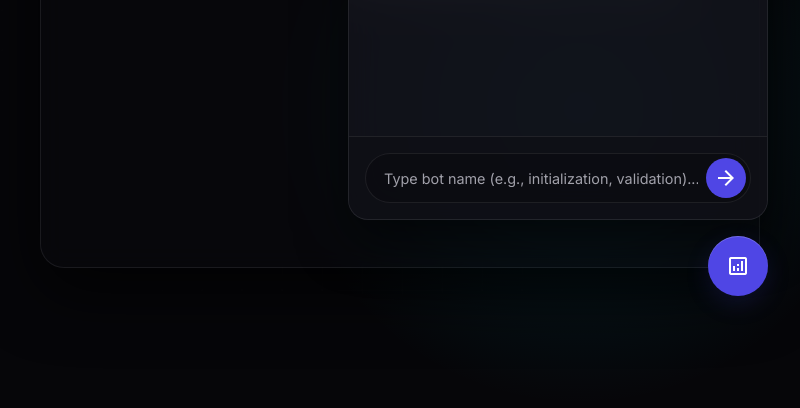
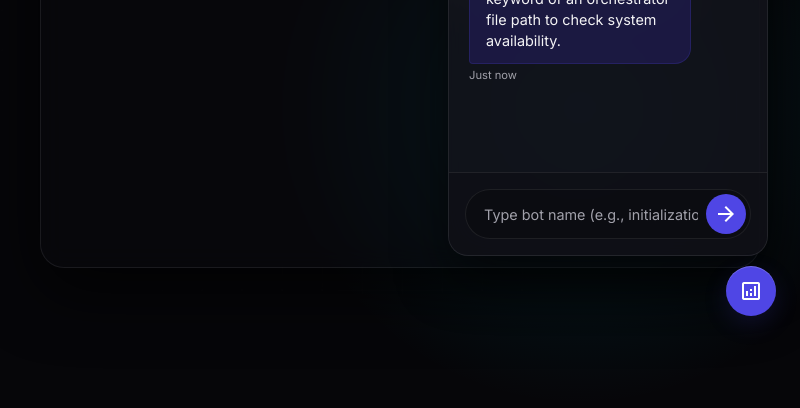
Before and after one commit to punithashunmugam4/electron-app-updater-test, an Electron app: page chatbot.html in a window 800 px wide. Shown: the part 472-880 px from the top of the page. Drawn offline with nearby package versions, Linux system fonts and the light colour scheme.

Commit message:
shortcut fix and chatbot css

```diff
--- a/chatbot.css
+++ b/chatbot.css
@@ -1,4 +1,3 @@
-
 :root {
   --bg-color: #060609;
   --chat-bg: rgba(20, 20, 28, 0.75);
@@ -77,11 +76,7 @@
     linear-gradient(90deg, rgba(255, 255, 255, 0.02) 1px, transparent 1px);
   background-size: 40px 40px;
   background-position: center;
-        mask-image: radial-gradient(
-          circle at center,
-          black 40%,
-          transparent 90%
-        );
+  mask-image: radial-gradient(circle at center, black 40%, transparent 90%);
   -webkit-mask-image: radial-gradient(
     circle at center,
     black 40%,
@@ -164,10 +159,10 @@
 /* --- Chatbot Floating Toggle --- */
 .chat-widget-toggle {
   position: fixed;
-        bottom: 32px;
-        right: 32px;
-        width: 60px;
-        height: 60px;
+  bottom: 12px;
+  right: 24px;
+  width: 50px;
+  height: 50px;
   background-color: var(--primary-accent);
   color: white;
   border-radius: 50%;
@@ -193,10 +188,10 @@
 /* --- Chat Window Context Box --- */
 .chat-container {
   position: fixed;
-        bottom: 108px;
+  bottom: 72px;
   right: 32px;
-        width: 420px;
-        height: 620px;
+  width: 320px;
+  height: 420px;
   background-color: var(--chat-bg);
   border: 1px solid var(--border-color);
   border-radius: 20px;
```
Also changed, not shown: app.js (+32 -8 lines). Lines whose indentation alone changed are shown as unchanged.
